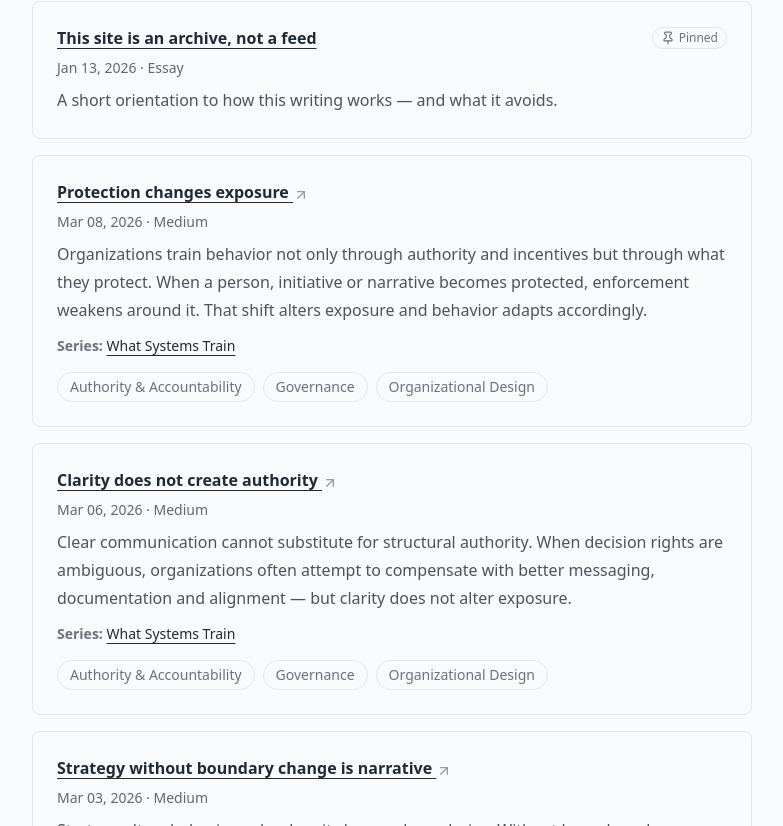
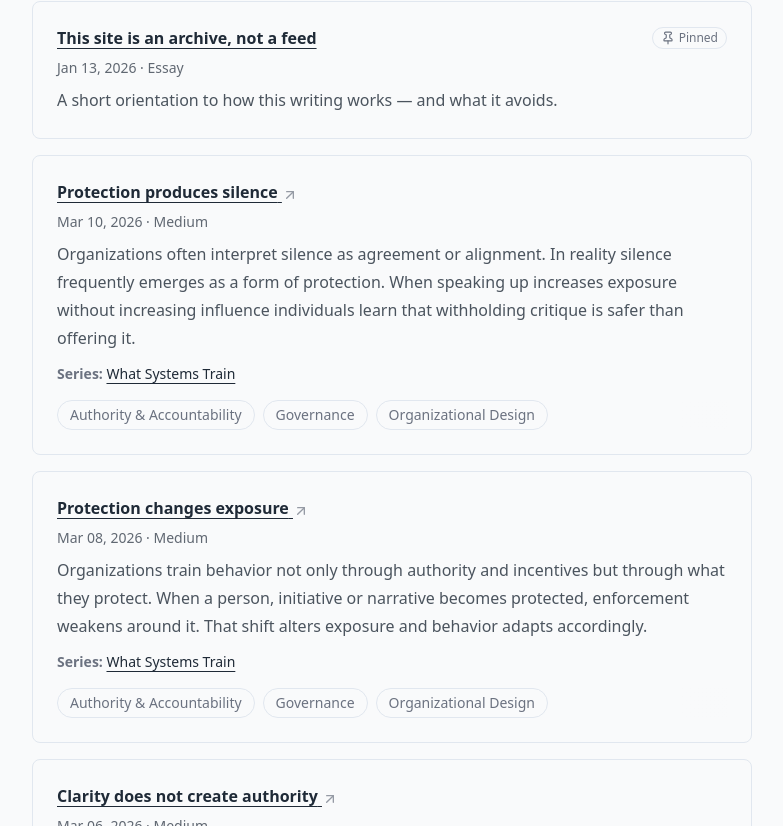
Before and after one commit to andrewjfrancis/andrewjfrancis-site, a Next.js app: page /writing in a window 1280 px wide. Shown: the part 694-1520 px from the top of the page, without its empty margins (248-1031 px from the left). Built offline with nearby package versions, Linux system fonts and the light colour scheme.

Commit message:
Publish “Protection produces silence”
Adds new writing entry and publishes it on-site.
Includes metadata, tags, publish date, and listing updates.
Links out to Medium version where applicable.

```diff
--- a/app/_lib/staticLastmod.ts
+++ b/app/_lib/staticLastmod.ts
@@ -6,7 +6,7 @@
  * Format: YYYY-MM-DD
  */
 export const STATIC_LASTMOD = {
-  home: "2026-03-06",
+  home: "2026-03-10",
   work: "2026-02-14",
   about: "2026-02-15",
   now: "2026-01-13",
--- a/app/writing/_data/articles.ts
+++ b/app/writing/_data/articles.ts
@@ -23,6 +23,18 @@ export type Article = {
 export const PAGE_SIZE = 10;
 
 export const ARTICLES_REAL: Article[] = [
+  {
+    id: "2026-03-10-01",
+    title: "Protection produces silence",
+    date: "2026-03-10",
+    year: 2026,
+    excerpt:
+      "Organizations often interpret silence as agreement or alignment. In reality silence frequently emerges as a form of protection. When speaking up increases exposure without increasing influence individuals learn that withholding critique is safer than offering it.",
+    source: "medium",
+    externalUrl:
+      "https://medium.com/@andrewjfrancis/protection-produces-silence-d46953b372e5",
+    tags: ["Authority & Accountability", "Governance", "Organizational Design"],
+  },
   {
     id: "2026-03-08-01",
     title: "Protection changes exposure",
--- a/app/writing/_data/series.ts
+++ b/app/writing/_data/series.ts
@@ -45,6 +45,7 @@ export const SERIES: Series[] = [
       "2026-03-03-01",
       "2026-03-06-01",
       "2026-03-08-01",
+      "2026-03-10-01",
     ],
   },
   {
```
